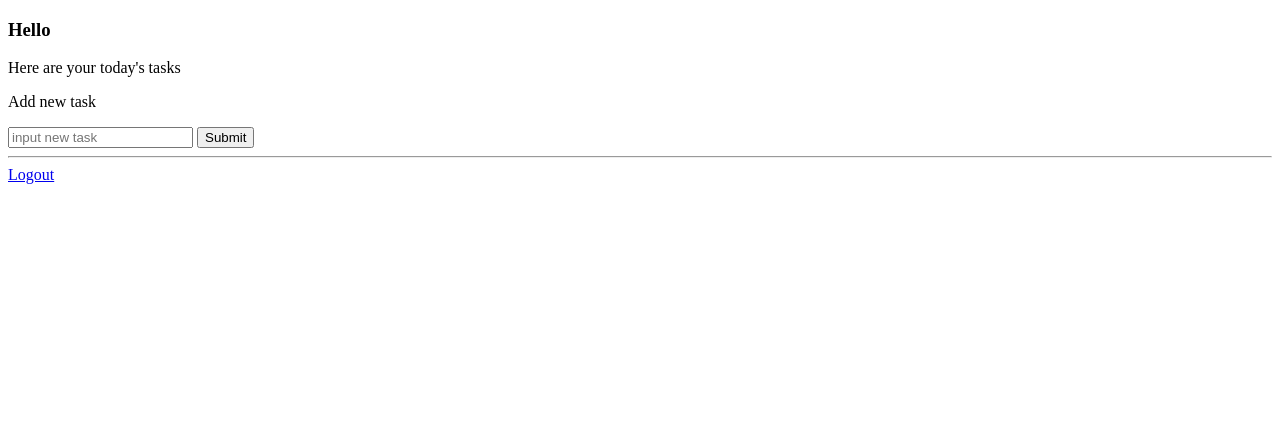
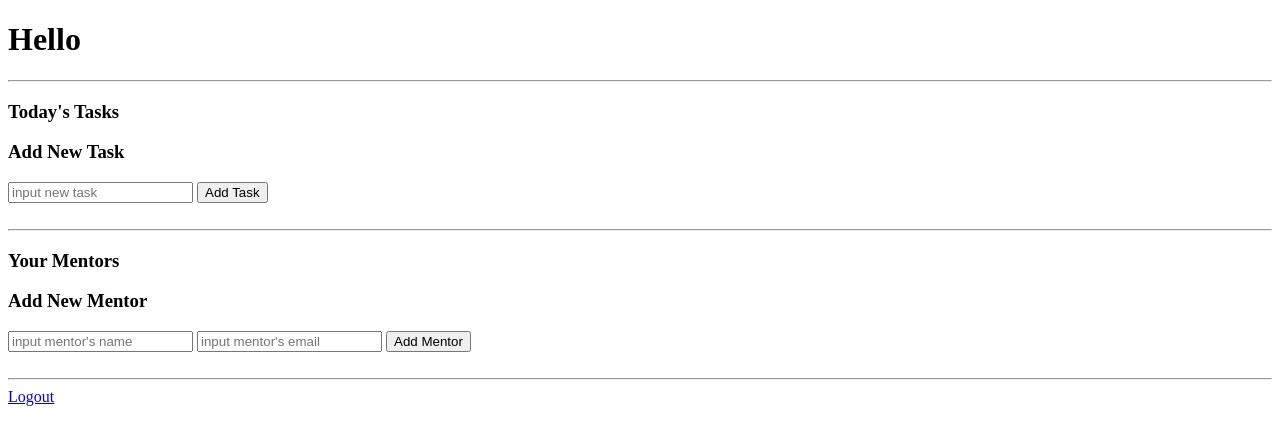
Before and after one commit to abhn/Mporter, a Flask app: template app/templates/mentee.html in a window 1280 px wide. Shown: the top 445 px of the page. Run offline with Flask 2, Linux system fonts and the light colour scheme; the template is opened without the code that fills it, so the values that code supplies are empty.

Commit message:
mentor addition logic done

```diff
--- a/app/templates/mentee.html
+++ b/app/templates/mentee.html
@@ -7,22 +7,44 @@
 
 <body>
 
-    <h3>Hello {{ user.user_email }}</h3>
+    <h1>Hello {{ user.user_email }}</h1>
 
-    <p>Here are your today's tasks</p>
+    <hr/>
+
+    <h3>Today's Tasks</h3>
     <ol>
         {% for task in user.user_tasks %}
             <li>{{ task.task }}</li>
         {% endfor %}
     </ol>
 
-    <p>Add new task</p>
+    <h3>Add New Task</h3>
 
     <form action="/new-task" method="post">
-        <input name="task" type="text" id="input-task" placeholder="input new task"/>
-        <input name="submit" type="submit"/>
+        <input name="task" type="text" id="input-task" placeholder="input new task" required/>
+        <input name="submit" type="submit" value="Add Task"/>
     </form>
 
+    <br/>
+    <hr/>
+
+    <h3>Your Mentors</h3>
+
+    <ol>
+        {% for mentor in user.user_mentors %}
+            <li>{{ mentor.mentor_name }} ({{ mentor.mentor_email }})</li>
+        {% endfor %}
+    </ol>
+
+    <h3>Add New Mentor</h3>
+
+    <form action="/new-mentor" method="post">
+        <input name="mentor-name" type="text" id="input-mentor-name" placeholder="input mentor's name" required/>
+        <input name="mentor-email" type="email" id="input-mentor-email" placeholder="input mentor's email" required/>
+        <input name="submit" type="submit" value="Add Mentor"/>
+    </form>
+
+    <br/>
     <hr/>
 
     <a href="/logout">Logout</a>
```
Also changed, not shown: app/views.py (+44 -2 lines).
